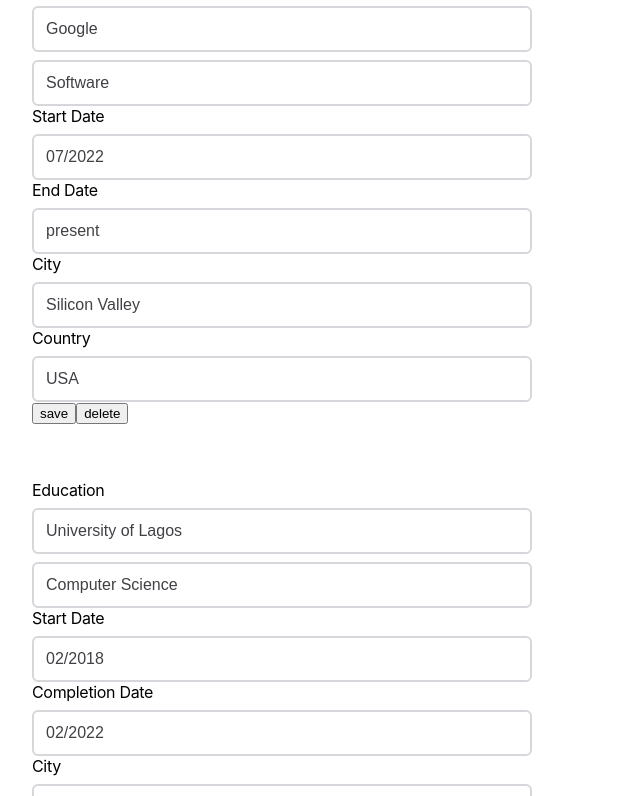
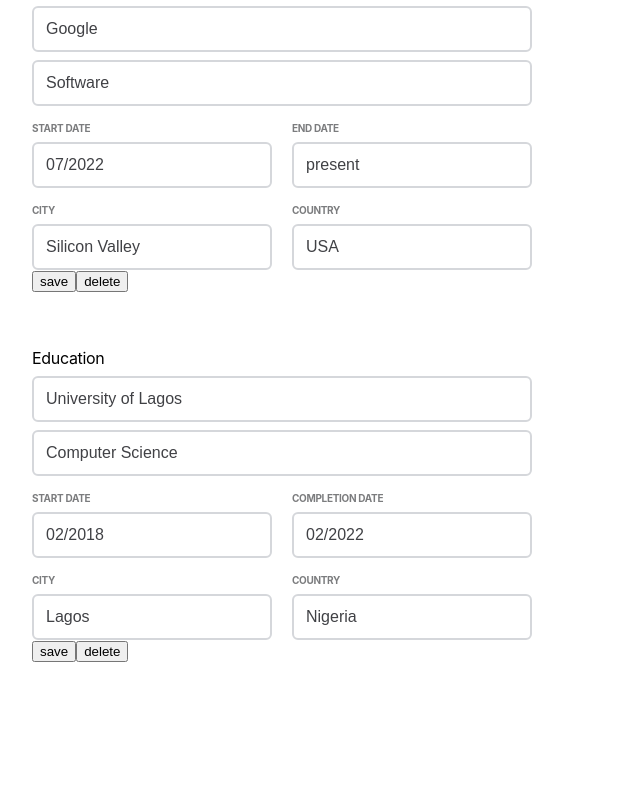
Before and after one commit to mubzie/cv-project, a React (Create React App) app: page / in a window 1280 px wide. Shown: the part 604-1400 px from the top of the page, without its empty margins (0-640 px from the left). After the commit the page ends 1298 px from the top, so only its background shows below. Built offline with nearby package versions, Linux system fonts and the light colour scheme.

Commit message:
styled both workexp and edu input form. TODO: to  style form buttons

```diff
--- a/src/components/formComponentEducation.js
+++ b/src/components/formComponentEducation.js
@@ -83,14 +83,34 @@
                 <form onSubmit={ this.onSubmitEducation }>
                     <input type="text" placeholder="University/College" name="university" id="uniInput" onChange={ this.handleChange } value={ education.university }></input>
                     <input type="text" placeholder="Degree" name="degree" id="degreeInput" onChange={ this.handleChange } value={ education.degree }></input>
-                    <label htmlFor="startDateInput">start Date</label>
+
+                    <div className="info-container">
+                        <div className="info-title">
+                            <label htmlFor="startDateInput">start date</label>
                             <input type="text" placeholder="20/07/2018" name="startDate" id="startDateInput" onChange={ this.handleChange } value={ education.startDate }></input>
-                    <label htmlFor="completionDateInput">completion Date</label>
+
+                        </div>
+                        <div className="info-title">
+                            <label htmlFor="completionDateInput">completion date</label>
                             <input type="text" placeholder="20/07/2020" name="completionDate" id="completionDateInput" onChange={ this.handleChange } value={ education.completionDate }></input>
+
+                        </div>
+
+                    </div>
+
+                    <div className="info-container">
+                        <div className="info-title">
                             <label htmlFor="startDateInput">city</label>
                             <input type="text" placeholder="Lagos" name="city" id="ciyuInput" onChange={ this.handleChange } value={ education.city }></input>
+
+                        </div>
+                        <div className="info-title">
                             <label htmlFor="completionDateInput">country</label>
                             <input type="text" placeholder="Nigeria" name="country" id="countryInput" onChange={ this.handleChange } value={ education.country }></input>
+
+                        </div>
+
+                    </div>
                 </form>
 
                 <div className="form-btns">
--- a/src/components/formComponentWorkExp.js
+++ b/src/components/formComponentWorkExp.js
@@ -84,14 +84,34 @@
                 <form onSubmit={ this.onSubmitExperience }>
                     <input type="text" placeholder="Company" name="company" id="nameInput" onChange={ this.handleChange } value={ workExperience.company }></input>
                     <input type="text" placeholder="Role" name="role" id="occupationInput" onChange={ this.handleChange } value={ workExperience.role }></input>
+
+                    <div className="info-container">
+                        <div className="info-title">
                             <label htmlFor="startDateInput">start Date</label>
                             <input type="text" placeholder="Start Date" name="startDate" id="startDateInput" onChange={ this.handleChange } value={ workExperience.startDate }></input>
+
+                        </div>
+                        <div className="info-title">
                             <label htmlFor="endDateInput">end Date</label>
                             <input type="text" placeholder="End Date" name="endDate" id="endDateInput" onChange={ this.handleChange } value={ workExperience.endDate }></input>
+
+                        </div>
+
+                    </div>
+
+                    <div className="info-container">
+                        <div className="info-title">
                             <label htmlFor="startDateInput">city</label>
                             <input type="text" placeholder="city" name="city" id="cityInput" onChange={ this.handleChange } value={ workExperience.city }></input>
+
+                        </div>
+                        <div className="info-title">
                             <label htmlFor="endDateInput">country</label>
                             <input type="text" placeholder="country" name="country" id="countryInput" onChange={ this.handleChange } value={ workExperience.country }></input>
+
+                        </div>
+
+                    </div>
                 </form>
 
                 <div className="form-btns">
--- a/src/styles/App.css
+++ b/src/styles/App.css
@@ -13,6 +13,7 @@
     --font-size-small: 20px;
     --font-size-xsmall: 16px;
     --font-size-xxsmall: 14px;
+    --font-size-xxxsmall: 10px;
 
     --spacing-large: 60px;
     --spacing-medium: 56px;
@@ -47,14 +48,12 @@
 
 .main {
     display: flex;
-    /* flex-direction: column; */
     margin: var(--spacing-xsmall);
     gap: var(--spacing-medium);
 
 }
 
 /* style form */
-
 .form-container {
     display: flex;
     flex-direction: column;
@@ -67,7 +66,7 @@
     background-color: #fff;
     /* padding: 20px; */
     font-size: 1rem;
-    text-transform: capitalize;
+    /* text-transform: capitalize; */
     border-radius: 8px;
 }
 
@@ -99,3 +98,18 @@
 input, textarea {
     margin-top: 8px;
 }
+
+.info-container {
+    display: flex;
+    gap: 20px;
+
+    margin-top: 16px;
+}
+
+.info-title {
+    width: 240px;
+    color: #7b7c7e;
+    text-transform: uppercase;
+    font-size: var(--font-size-xxxsmall);
+    font-weight: 700;
+}
```
Lines whose indentation alone changed are shown as unchanged.
